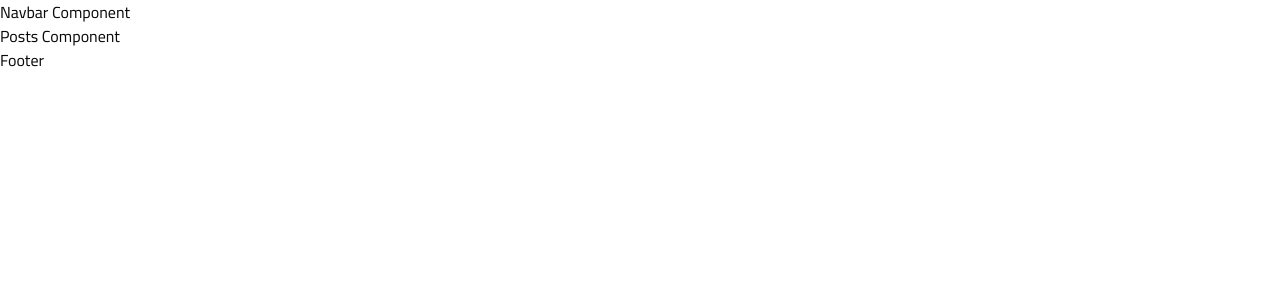
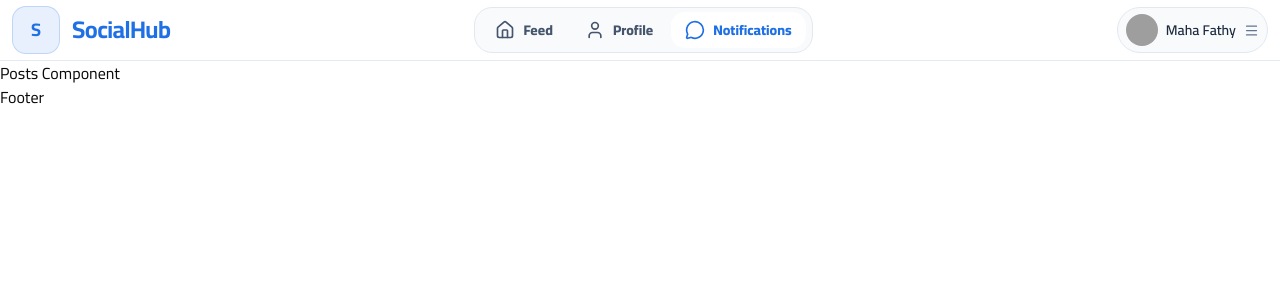
Before and after one commit to mahamfathy/social-media-app, a React (Vite) app: page / in a window 1280 px wide. Shown: the top 300 px of the page. Built offline with nearby package versions, Linux system fonts and the light colour scheme; sample sign-in values are in the browser's storage; grey boxes are pictures that could not be loaded.

Commit message:
apply logo component

```diff
--- a/src/Components/Navbar/Navbar.tsx
+++ b/src/Components/Navbar/Navbar.tsx
@@ -1,12 +1,127 @@
-import type { FC } from 'react';
+import { Logo } from "../Logo/Logo";
 
-
-interface NavbarProps {}
-
-const Navbar: FC<NavbarProps> = () => (
-  <div>
-    Navbar Component
-  </div>
-);
-
+const Navbar = () => {
+  return (
+    <>
+      <header className="sticky top-0 z-40 border-b text-[#1f6fe5] border-slate-200/90 bg-white/95 backdrop-blur">
+        <div className="mx-auto flex max-w-7xl items-center justify-between gap-2 px-2 py-1.5 sm:gap-3 sm:px-3">
+          <Logo
+            textColor="text-[#1f6fe5]"
+            bgColor="bg-[#1f6fe5]/10"
+            borderColor="border-[#1f6fe5]/20"
+          />
+          <nav className="flex min-w-0 items-center gap-1 overflow-x-auto rounded-2xl border border-slate-200 bg-slate-50/90 px-1 py-1 sm:px-1.5">
+            <a
+              className="relative flex items-center gap-1.5 rounded-xl px-2.5 py-2 text-sm font-extrabold transition sm:gap-2 sm:px-3.5 text-slate-600 hover:bg-white/90 hover:text-slate-900"
+              href="#/feed"
+              data-discover="true"
+            >
+              <span className="relative">
+                <svg
+                  xmlns="http://www.w3.org/2000/svg"
+                  width={20}
+                  height={20}
+                  viewBox="0 0 24 24"
+                  fill="none"
+                  stroke="currentColor"
+                  strokeWidth={2}
+                  strokeLinecap="round"
+                  strokeLinejoin="round"
+                  className="lucide lucide-house"
+                  aria-hidden="true"
+                >
+                  <path d="M15 21v-8a1 1 0 0 0-1-1h-4a1 1 0 0 0-1 1v8" />
+                  <path d="M3 10a2 2 0 0 1 .709-1.528l7-6a2 2 0 0 1 2.582 0l7 6A2 2 0 0 1 21 10v9a2 2 0 0 1-2 2H5a2 2 0 0 1-2-2z" />
+                </svg>
+              </span>
+              <span className="hidden sm:inline">Feed</span>
+              <span className="sr-only sm:hidden">Feed</span>
+            </a>
+            <a
+              className="relative flex items-center gap-1.5 rounded-xl px-2.5 py-2 text-sm font-extrabold transition sm:gap-2 sm:px-3.5 text-slate-600 hover:bg-white/90 hover:text-slate-900"
+              href="#/profile"
+              data-discover="true"
+            >
+              <span className="relative">
+                <svg
+                  xmlns="http://www.w3.org/2000/svg"
+                  width={20}
+                  height={20}
+                  viewBox="0 0 24 24"
+                  fill="none"
+                  stroke="currentColor"
+                  strokeWidth={2}
+                  strokeLinecap="round"
+                  strokeLinejoin="round"
+                  className="lucide lucide-user"
+                  aria-hidden="true"
+                >
+                  <path d="M19 21v-2a4 4 0 0 0-4-4H9a4 4 0 0 0-4 4v2" />
+                  <circle cx={12} cy={7} r={4} />
+                </svg>
+              </span>
+              <span className="hidden sm:inline">Profile</span>
+              <span className="sr-only sm:hidden">Profile</span>
+            </a>
+            <a
+              className="relative flex items-center gap-1.5 rounded-xl px-2.5 py-2 text-sm font-extrabold transition sm:gap-2 sm:px-3.5 bg-white text-[#1f6fe5] "
+              href="#/notifications"
+              data-discover="true"
+              aria-current="page"
+            >
+              <span className="relative">
+                <svg
+                  xmlns="http://www.w3.org/2000/svg"
+                  width={20}
+                  height={20}
+                  viewBox="0 0 24 24"
+                  fill="none"
+                  stroke="currentColor"
+                  strokeWidth={2}
+                  strokeLinecap="round"
+                  strokeLinejoin="round"
+                  className="lucide lucide-message-circle"
+                  aria-hidden="true"
+                >
+                  <path d="M2.992 16.342a2 2 0 0 1 .094 1.167l-1.065 3.29a1 1 0 0 0 1.236 1.168l3.413-.998a2 2 0 0 1 1.099.092 10 10 0 1 0-4.777-4.719" />
+                </svg>
+              </span>
+              <span className="hidden sm:inline">Notifications</span>
+              <span className="sr-only sm:hidden">Notifications</span>
+            </a>
+          </nav>
+          <div className="relative">
+            <button className="flex items-center gap-2 rounded-full border border-slate-200 bg-slate-50 px-2 py-1.5 transition hover:bg-slate-100">
+              <img
+                alt="Maha Fathy"
+                className="h-8 w-8 rounded-full object-cover"
+                src="https://pub-3cba56bacf9f4965bbb0989e07dada12.r2.dev/linkedPosts/default-profile.png"
+              />
+              <span className="hidden max-w-35 truncate text-sm font-semibold text-slate-800 md:block">
+                Maha Fathy
+              </span>
+              <svg
+                xmlns="http://www.w3.org/2000/svg"
+                width={15}
+                height={15}
+                viewBox="0 0 24 24"
+                fill="none"
+                stroke="currentColor"
+                strokeWidth={2}
+                strokeLinecap="round"
+                strokeLinejoin="round"
+                className="lucide lucide-menu text-slate-500"
+                aria-hidden="true"
+              >
+                <path d="M4 5h16" />
+                <path d="M4 12h16" />
+                <path d="M4 19h16" />
+              </svg>
+            </button>
+          </div>
+        </div>
+      </header>
+    </>
+  );
+};
 export default Navbar;
```
